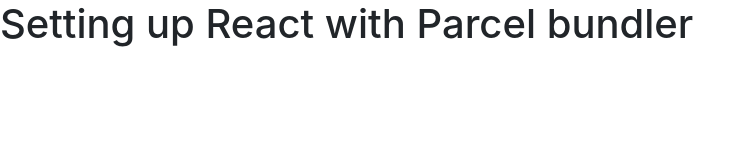
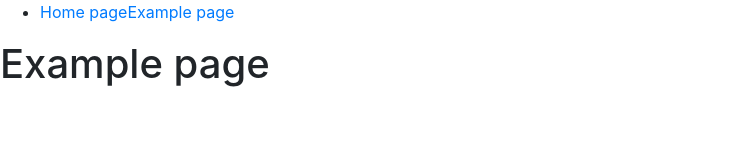
Before and after one commit to alexdevero/alex-devero-website-react, a React app: page /example in a window 1280 px wide. Shown: the whole page, without its empty margins (0-754 px from the left). Built offline with nearby package versions, Linux system fonts and the light colour scheme.

Commit message:
Change structure, implement react-router

```diff
--- /dev/null
+++ b/src/app/Main.js
@@ -0,0 +1,26 @@
+import React from 'react'
+import { Route } from 'react-router-dom'
+
+import Example from './pages/Example'
+import Home from './pages/Home'
+
+export default class Main extends React.Component {
+  render () {
+    return (
+      <div className="wrapper">
+        <nav>
+          <ul>
+            <li>
+              <a href="/">Home page</a>
+
+              <a href="/example">Example page</a>
+            </li>
+          </ul>
+        </nav>
+
+        <Route exact={true} path="/" component={Home}/>
+        <Route path="/example" component={Example}/>
+      </div>
+    )
+  }
+}
--- /dev/null
+++ b/src/app/pages/Example.js
@@ -0,0 +1,11 @@
+import React from 'react'
+
+export default class Example extends React.Component {
+  render () {
+    return (
+      <div>
+        <h1>Example page</h1>
+      </div>
+    )
+  }
+}
--- /dev/null
+++ b/src/app/pages/Home.js
@@ -0,0 +1,11 @@
+import React from 'react'
+
+export default class Home extends React.Component {
+  render () {
+    return (
+      <div>
+        <h1>Home page</h1>
+      </div>
+    )
+  }
+}
--- a/src/index.html
+++ b/src/index.html
@@ -9,11 +9,9 @@
 </head>
 
 <body>
-  <div class="wrapper">
-    <!-- Main React component -->
-    <div id="app"></div>
-  </div>
+  <!-- Main React component -->
+  <div id="app"></div>
 
-  <script src='./scripts/index.js'></script>
+  <script src='./index.js'></script>
 </body>
 </html>
--- /dev/null
+++ b/src/index.js
@@ -0,0 +1,15 @@
+import React from 'react'
+import ReactDOM from 'react-dom'
+import { BrowserRouter } from 'react-router-dom'
+
+import Main from './App/Main'
+
+const wrapper = document.getElementById('app')
+
+const App = () => (
+  <BrowserRouter>
+    <Main />
+  </BrowserRouter>
+)
+
+ReactDOM.render(<App />, wrapper)
--- a/src/scripts/index.js
+++ /dev/null
@@ -1,8 +0,0 @@
-import React from 'react'
-import { render } from 'react-dom'
-
-const wrapper = document.getElementById('app')
-
-const App = () => <h1>Setting up React with Parcel bundler</h1>
-
-wrapper ? render(<App />, wrapper) : false
```
